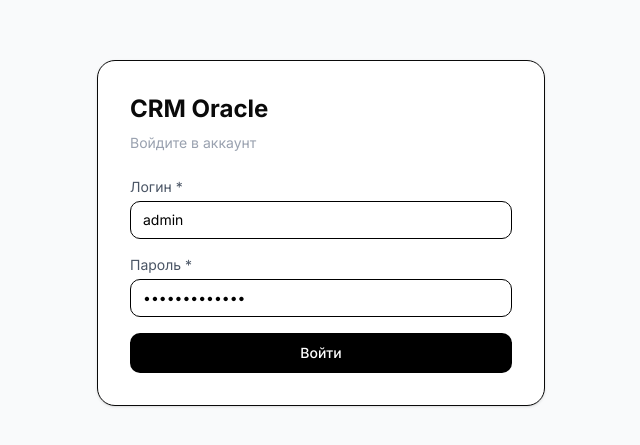
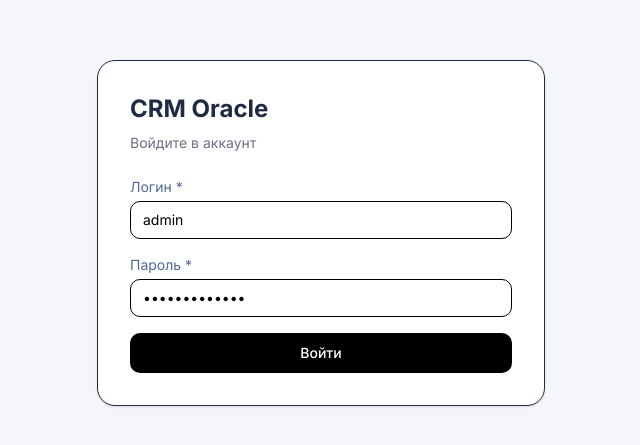
Before and after one commit to DanHaciaev/crm-oracle, a Next.js app: page / in a window 1280 px wide. Shown: the part 167-612 px from the top of the page, without its empty margins (319-959 px from the left). Built offline with nearby package versions, Linux system fonts and the light colour scheme.

Commit message:
feat: apply approved corporate color palette to entire CRM

```diff
--- a/app/globals.css
+++ b/app/globals.css
@@ -3,8 +3,39 @@
 @import "shadcn/tailwind.css";
 
 @theme {
-  --breakpoint-acts: 850px;
+  --breakpoint-acts:  850px;
   --breakpoint-inbox: 1000px;
+
+  /* ── Remap gray scale to approved blue-navy palette ─────────────────────
+     Every component that uses text-gray-*, border-gray-*, bg-gray-* etc.
+     will automatically use these values — no component changes needed.    */
+  --color-gray-50:  rgb(245, 246, 250);   /* #F5F6FA  – page bg, light zones  */
+  --color-gray-100: rgb(240, 242, 245);   /* #F0F2F5  – key zones             */
+  --color-gray-200: rgb(230, 236, 245);   /* #E6ECF5  – borders, chip bg      */
+  --color-gray-300: rgb(228, 232, 242);   /* #E4E8F2  – pressed state         */
+  --color-gray-400: rgb(106, 112, 128);   /* #6A7080  – placeholder text      */
+  --color-gray-500: rgb(106, 112, 128);   /* #6A7080  – secondary text        */
+  --color-gray-600: rgb(81,  104, 149);   /* #516895  – medium accent         */
+  --color-gray-700: rgb(81,  104, 149);   /* #516895  – active accent         */
+  --color-gray-800: rgb(31,  42,  68);    /* #1F2A44  – borders, btn text     */
+  --color-gray-900: rgb(31,  42,  68);    /* #1F2A44  – primary text          */
+
+  /* ── Remap red scale to approved danger color ───────────────────────── */
+  --color-red-400: rgb(179, 38, 30);      /* #B3261E */
+  --color-red-500: rgb(179, 38, 30);      /* #B3261E */
+  --color-red-600: rgb(158, 28, 20);
+  --color-red-700: rgb(140, 22, 16);
+
+  /* ── Named brand tokens (available as bg-brand-*, text-brand-* etc.) ── */
+  --color-brand:        rgb(81,  104, 149);  /* #516895 – active/chip/focus   */
+  --color-brand-dark:   rgb(31,  42,  68);   /* #1F2A44 – titles, nav         */
+  --color-brand-light:  rgb(245, 246, 250);  /* #F5F6FA – backgrounds         */
+  --color-brand-border: rgb(230, 236, 245);  /* #E6ECF5 – borders             */
+  --color-brand-muted:  rgb(106, 112, 128);  /* #6A7080 – muted text          */
+  --color-brand-blue:   rgb(42,  123, 228);  /* #2A7BE4 – checkbox, links     */
+  --color-brand-hover:  rgb(226, 230, 240);  /* #E2E6F0 – hover bg            */
+  --color-brand-danger: rgb(179, 38,  30);   /* #B3261E – destructive         */
+  --color-brand-header: rgb(245, 245, 245);  /* #F5F5F5 – header bg           */
 }
 
 [data-dnd-draggable] {
@@ -14,116 +45,138 @@
 @custom-variant dark (&:is(.dark *));
 
 @theme inline {
-  --color-background: var(--background);
-  --color-foreground: var(--foreground);
-  --font-sans: var(--font-sans);
-  --font-mono: var(--font-geist-mono);
-  --font-heading: var(--font-sans);
-  --color-sidebar-ring: var(--sidebar-ring);
-  --color-sidebar-border: var(--sidebar-border);
+  --color-background:              var(--background);
+  --color-foreground:              var(--foreground);
+  --font-sans:                     var(--font-sans);
+  --font-mono:                     var(--font-geist-mono);
+  --font-heading:                  var(--font-sans);
+  --color-sidebar-ring:            var(--sidebar-ring);
+  --color-sidebar-border:          var(--sidebar-border);
   --color-sidebar-accent-foreground: var(--sidebar-accent-foreground);
-  --color-sidebar-accent: var(--sidebar-accent);
+  --color-sidebar-accent:          var(--sidebar-accent);
   --color-sidebar-primary-foreground: var(--sidebar-primary-foreground);
-  --color-sidebar-primary: var(--sidebar-primary);
-  --color-sidebar-foreground: var(--sidebar-foreground);
-  --color-sidebar: var(--sidebar);
-  --color-chart-5: var(--chart-5);
-  --color-chart-4: var(--chart-4);
-  --color-chart-3: var(--chart-3);
-  --color-chart-2: var(--chart-2);
-  --color-chart-1: var(--chart-1);
-  --color-ring: var(--ring);
-  --color-input: var(--input);
-  --color-border: var(--border);
-  --color-destructive: var(--destructive);
-  --color-accent-foreground: var(--accent-foreground);
-  --color-accent: var(--accent);
-  --color-muted-foreground: var(--muted-foreground);
-  --color-muted: var(--muted);
-  --color-secondary-foreground: var(--secondary-foreground);
-  --color-secondary: var(--secondary);
-  --color-primary-foreground: var(--primary-foreground);
-  --color-primary: var(--primary);
-  --color-popover-foreground: var(--popover-foreground);
-  --color-popover: var(--popover);
-  --color-card-foreground: var(--card-foreground);
-  --color-card: var(--card);
-  --radius-sm: calc(var(--radius) * 0.6);
-  --radius-md: calc(var(--radius) * 0.8);
-  --radius-lg: var(--radius);
-  --radius-xl: calc(var(--radius) * 1.4);
+  --color-sidebar-primary:         var(--sidebar-primary);
+  --color-sidebar-foreground:      var(--sidebar-foreground);
+  --color-sidebar:                 var(--sidebar);
+  --color-chart-5:                 var(--chart-5);
+  --color-chart-4:                 var(--chart-4);
+  --color-chart-3:                 var(--chart-3);
+  --color-chart-2:                 var(--chart-2);
+  --color-chart-1:                 var(--chart-1);
+  --color-ring:                    var(--ring);
+  --color-input:                   var(--input);
+  --color-border:                  var(--border);
+  --color-destructive:             var(--destructive);
+  --color-accent-foreground:       var(--accent-foreground);
+  --color-accent:                  var(--accent);
+  --color-muted-foreground:        var(--muted-foreground);
+  --color-muted:                   var(--muted);
+  --color-secondary-foreground:    var(--secondary-foreground);
+  --color-secondary:               var(--secondary);
+  --color-primary-foreground:      var(--primary-foreground);
+  --color-primary:                 var(--primary);
+  --color-popover-foreground:      var(--popover-foreground);
+  --color-popover:                 var(--popover);
+  --color-card-foreground:         var(--card-foreground);
+  --color-card:                    var(--card);
+  --radius-sm:  calc(var(--radius) * 0.6);
+  --radius-md:  calc(var(--radius) * 0.8);
+  --radius-lg:  var(--radius);
+  --radius-xl:  calc(var(--radius) * 1.4);
   --radius-2xl: calc(var(--radius) * 1.8);
   --radius-3xl: calc(var(--radius) * 2.2);
   --radius-4xl: calc(var(--radius) * 2.6);
 }
 
 :root {
-  --background: oklch(1 0 0);
-  --foreground: oklch(0.145 0 0);
-  --card: oklch(1 0 0);
-  --card-foreground: oklch(0.145 0 0);
-  --popover: oklch(1 0 0);
-  --popover-foreground: oklch(0.145 0 0);
-  --primary: oklch(0.205 0 0);
-  --primary-foreground: oklch(0.985 0 0);
-  --secondary: oklch(0.97 0 0);
-  --secondary-foreground: oklch(0.205 0 0);
-  --muted: oklch(0.97 0 0);
-  --muted-foreground: oklch(0.556 0 0);
-  --accent: oklch(0.97 0 0);
-  --accent-foreground: oklch(0.205 0 0);
-  --destructive: oklch(0.577 0.245 27.325);
-  --border: oklch(0.922 0 0);
-  --input: oklch(0.922 0 0);
-  --ring: oklch(0.708 0 0);
-  --chart-1: oklch(0.87 0 0);
-  --chart-2: oklch(0.556 0 0);
-  --chart-3: oklch(0.439 0 0);
-  --chart-4: oklch(0.371 0 0);
-  --chart-5: oklch(0.269 0 0);
+  --background:            rgb(245, 246, 250);  /* #F5F6FA */
+  --foreground:            rgb(31,  42,  68);   /* #1F2A44 */
+
+  --card:                  rgb(255, 255, 255);
+  --card-foreground:       rgb(31,  42,  68);
+
+  --popover:               rgb(255, 255, 255);
+  --popover-foreground:    rgb(31,  42,  68);
+
+  --primary:               rgb(31,  42,  68);   /* #1F2A44 – main action buttons */
+  --primary-foreground:    rgb(255, 255, 255);
+
+  --secondary:             rgb(226, 230, 240);  /* #E2E6F0 – hover bg */
+  --secondary-foreground:  rgb(31,  42,  68);
+
+  --muted:                 rgb(245, 246, 250);  /* #F5F6FA */
+  --muted-foreground:      rgb(106, 112, 128);  /* #6A7080 */
+
+  --accent:                rgb(226, 230, 240);  /* #E2E6F0 */
+  --accent-foreground:     rgb(31,  42,  68);
+
+  --destructive:           rgb(179, 38,  30);   /* #B3261E */
+
+  --border:                rgb(230, 236, 245);  /* #E6ECF5 */
+  --input:                 rgb(230, 236, 245);  /* #E6ECF5 */
+  --ring:                  rgb(81,  104, 149);  /* #516895 */
+
+  --chart-1:               rgb(42,  123, 228);  /* #2A7BE4 */
+  --chart-2:               rgb(81,  104, 149);  /* #516895 */
+  --chart-3:               rgb(106, 112, 128);  /* #6A7080 */
+  --chart-4:               rgb(228, 232, 242);  /* #E4E8F2 */
+  --chart-5:               rgb(31,  42,  68);   /* #1F2A44 */
+
   --radius: 0.625rem;
-  --sidebar: rgb(24 24 27);
-  --sidebar-foreground: oklch(0.145 0 0);
-  --sidebar-primary: oklch(0.205 0 0);
-  --sidebar-primary-foreground: oklch(0.985 0 0);
-  --sidebar-accent: oklch(0.97 0 0);
-  --sidebar-accent-foreground: oklch(0.205 0 0);
-  --sidebar-border: oklch(0.922 0 0);
-  --sidebar-ring: oklch(0.708 0 0);
+
+  /* ── Sidebar ─────────────────────────────────────────────────────────── */
+  --sidebar:                    rgb(31,  42,  68);   /* #1F2A44 – navy */
+  --sidebar-foreground:         rgb(245, 246, 250);  /* #F5F6FA */
+  --sidebar-primary:            rgb(81,  104, 149);  /* #516895 */
+  --sidebar-primary-foreground: rgb(255, 255, 255);
+  --sidebar-accent:             rgba(255, 255, 255, 0.08);
+  --sidebar-accent-foreground:  rgb(245, 246, 250);
+  --sidebar-border:             rgba(255, 255, 255, 0.10);
+  --sidebar-ring:               rgb(81,  104, 149);
 }
 
 .dark {
-  --background: oklch(0.145 0 0);
-  --foreground: oklch(0.985 0 0);
-  --card: oklch(0.205 0 0);
-  --card-foreground: oklch(0.985 0 0);
-  --popover: oklch(0.205 0 0);
-  --popover-foreground: oklch(0.985 0 0);
-  --primary: oklch(0.922 0 0);
-  --primary-foreground: oklch(0.205 0 0);
-  --secondary: oklch(0.269 0 0);
-  --secondary-foreground: oklch(0.985 0 0);
-  --muted: oklch(0.269 0 0);
-  --muted-foreground: oklch(0.708 0 0);
-  --accent: oklch(0.269 0 0);
-  --accent-foreground: oklch(0.985 0 0);
-  --destructive: oklch(0.704 0.191 22.216);
-  --border: oklch(1 0 0 / 10%);
-  --input: oklch(1 0 0 / 15%);
-  --ring: oklch(0.556 0 0);
-  --chart-1: oklch(0.87 0 0);
-  --chart-2: oklch(0.556 0 0);
-  --chart-3: oklch(0.439 0 0);
-  --chart-4: oklch(0.371 0 0);
-  --chart-5: oklch(0.269 0 0);
-  --sidebar: oklch(0.205 0 0);
-  --sidebar-foreground: oklch(0.985 0 0);
-  --sidebar-primary: oklch(0.488 0.243 264.376);
-  --sidebar-primary-foreground: oklch(0.985 0 0);
-  --sidebar-accent: oklch(0.269 0 0);
-  --sidebar-accent-foreground: oklch(0.985 0 0);
-  --sidebar-border: oklch(1 0 0 / 10%);
-  --sidebar-ring: oklch(0.556 0 0);
+  --background:            rgb(18,  24,  38);
+  --foreground:            rgb(245, 246, 250);
+
+  --card:                  rgb(25,  34,  54);
+  --card-foreground:       rgb(245, 246, 250);
+
+  --popover:               rgb(25,  34,  54);
+  --popover-foreground:    rgb(245, 246, 250);
+
+  --primary:               rgb(81,  104, 149);
+  --primary-foreground:    rgb(255, 255, 255);
+
+  --secondary:             rgb(31,  42,  68);
+  --secondary-foreground:  rgb(245, 246, 250);
+
+  --muted:                 rgb(31,  42,  68);
+  --muted-foreground:      rgb(106, 112, 128);
+
+  --accent:                rgb(31,  42,  68);
+  --accent-foreground:     rgb(245, 246, 250);
+
+  --destructive:           rgb(179, 38,  30);
+
+  --border:                rgba(255, 255, 255, 0.10);
+  --input:                 rgba(255, 255, 255, 0.15);
+  --ring:                  rgb(81,  104, 149);
+
+  --chart-1: rgb(42,  123, 228);
+  --chart-2: rgb(81,  104, 149);
+  --chart-3: rgb(106, 112, 128);
+  --chart-4: rgb(31,  42,  68);
+  --chart-5: rgb(245, 246, 250);
+
+  --sidebar:                    rgb(18,  24,  38);
+  --sidebar-foreground:         rgb(245, 246, 250);
+  --sidebar-primary:            rgb(81,  104, 149);
+  --sidebar-primary-foreground: rgb(255, 255, 255);
+  --sidebar-accent:             rgba(255, 255, 255, 0.06);
+  --sidebar-accent-foreground:  rgb(245, 246, 250);
+  --sidebar-border:             rgba(255, 255, 255, 0.08);
+  --sidebar-ring:               rgb(81,  104, 149);
 }
 
 @layer base {
```
